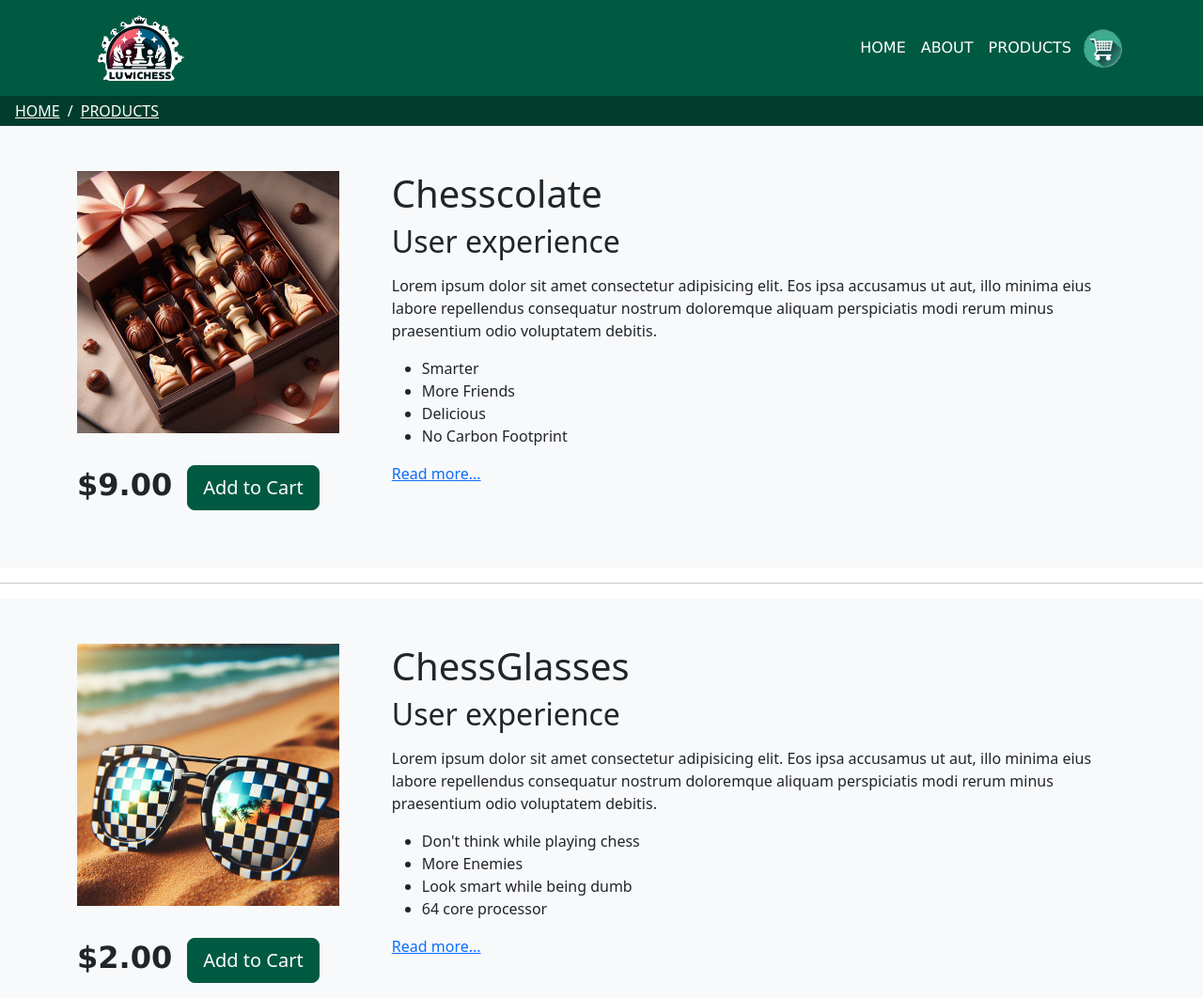
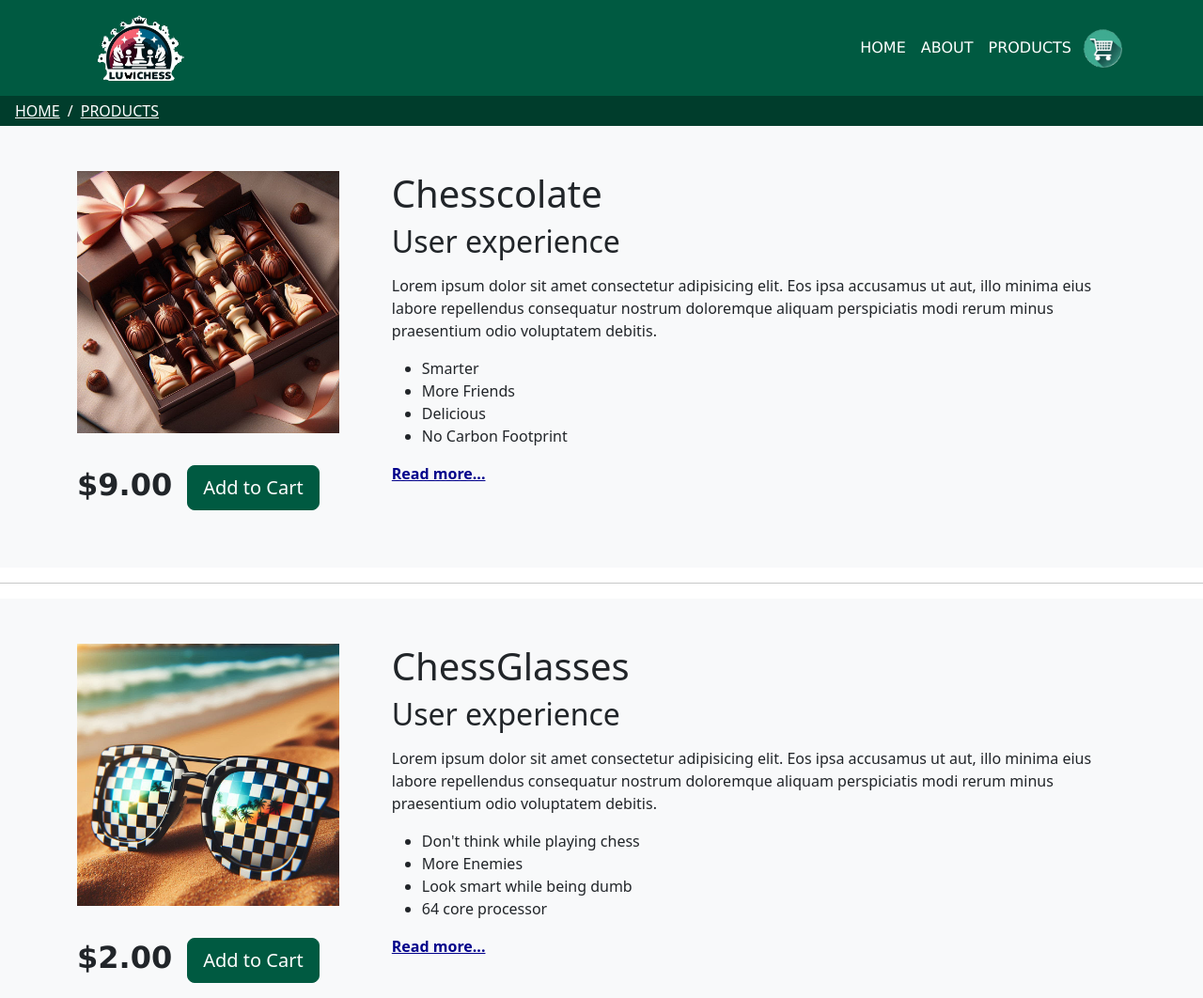
Before and after one commit to LuwiAnd/Webbutveckling_Labb_01, a plain HTML site: page html/products.html in a window 1280 px wide. Shown: the top 1062 px of the page at 94% size. Drawn offline with nearby package versions, Linux system fonts and the light colour scheme.

Commit message:
Updated links to increase accessibility
Links are now bolder and darker to increase contrasts.

```diff
--- a/css/about.css
+++ b/css/about.css
@@ -63,10 +63,15 @@ article{
     border-color: #003D2C;
 }
 
-a{
+
+
+
+ul li a{
     color: darkblue;
+    font-weight: bold;
 }
 
-a:hover{
+ul li a:hover{
     color: #003D2C;
+    font-weight: bold;
 }
--- a/css/index.css
+++ b/css/index.css
@@ -100,11 +100,3 @@ body {
     background-color: #003D2C;
     border-color: #003D2C;
 }
-
-a{
-    color: darkblue;
-}
-
-a:hover{
-    color: #003D2C;
-}
--- a/css/products.css
+++ b/css/products.css
@@ -88,10 +88,12 @@ article{
     vertical-align: middle;
 }
 
-a{
+div p a{
     color: darkblue;
+    font-weight: bold;
 }
 
-a:hover{
+div p a:hover{
     color: #003D2C;
+    font-weight: bold;
 }
--- a/javascript/manageCartItemsDataDrivenVersion.js
+++ b/javascript/manageCartItemsDataDrivenVersion.js
@@ -162,7 +162,7 @@ function manageProductsAndCart(){
                                 <h2>User experience</h2>
                                 <p>${product.experience}</p>
 
-                                <p><a href="#" id="link${product.name}ReadMore" class="text-primary">Read more...</a></p>
+                                <p><a href="#" id="link${product.name}ReadMore">Read more...</a></p>
 
 
                                 <!-- Hidden content that will be shown when "Read more" is clicked -->
@@ -216,7 +216,7 @@ function manageProductsAndCart(){
                                         </tbody>
                                     </table>
 
-                                    <p><a href="#" id="link${product.name}ReadLess" class="text-primary">Read less</a></p>
+                                    <p><a href="#" id="link${product.name}ReadLess" >Read less</a></p>
                                 </div>
                                 <!-- End of hidden ${product.name} content -->
 
```
Also changed, not shown: html/about.html (+1 -1 lines).
